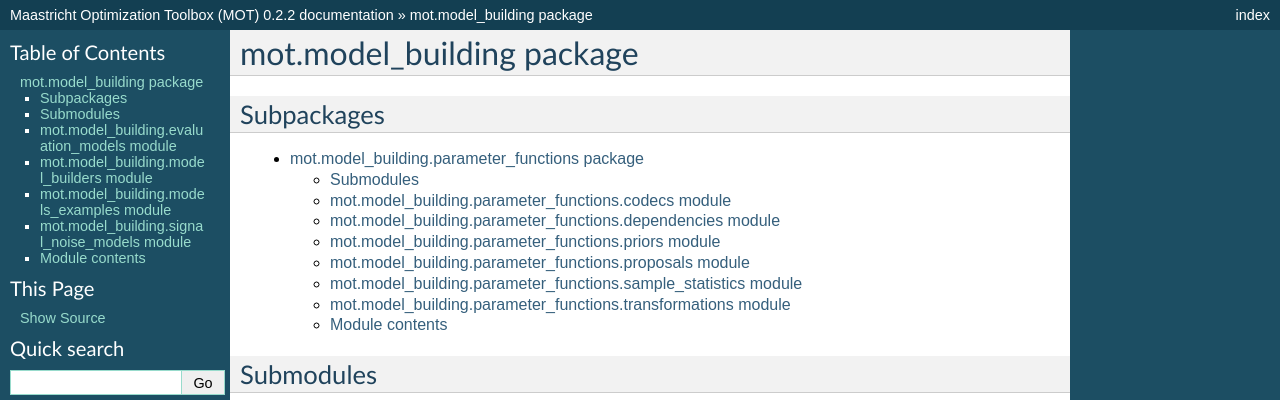
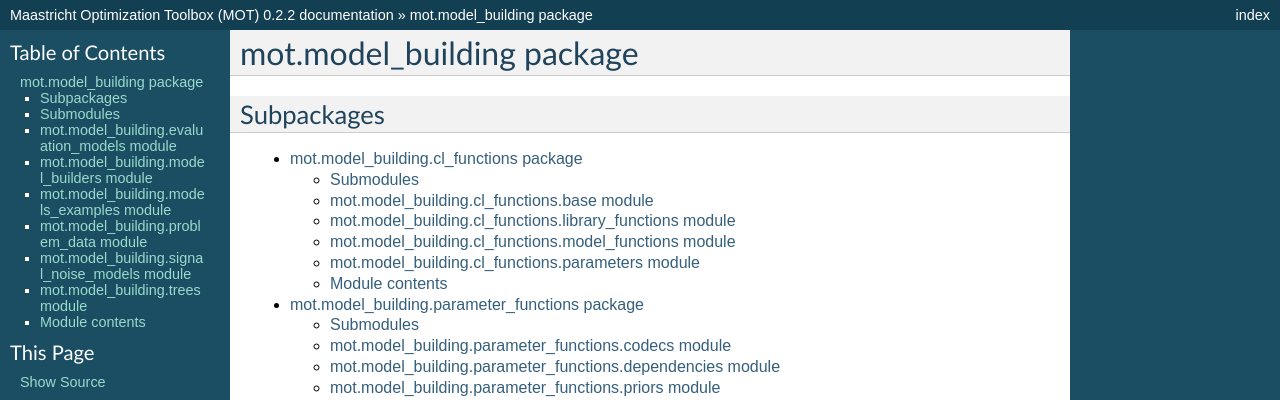
Before and after one commit to robbert-harms/MOT, a Sphinx documentation site: the page built from docs/mot.model_building.rst, in a window 1280 px wide and 1400 px high. Shown: the top 400 px of the window. Built offline with Sphinx 7.4.7, drawn with Linux system fonts in a browser that asks for light colours; some of the changed text lies outside the part shown.

Commit message:
Updates to the documentation

```diff
--- /dev/null
+++ b/docs/mot.model_building.cl_functions.rst
@@ -0,0 +1,46 @@
+mot.model_building.cl_functions package
+=======================================
+
+Submodules
+----------
+
+mot.model_building.cl_functions.base module
+-------------------------------------------
+
+.. automodule:: mot.model_building.cl_functions.base
+    :members:
+    :undoc-members:
+    :show-inheritance:
+
+mot.model_building.cl_functions.library_functions module
+--------------------------------------------------------
+
+.. automodule:: mot.model_building.cl_functions.library_functions
+    :members:
+    :undoc-members:
+    :show-inheritance:
+
+mot.model_building.cl_functions.model_functions module
+------------------------------------------------------
+
+.. automodule:: mot.model_building.cl_functions.model_functions
+    :members:
+    :undoc-members:
+    :show-inheritance:
+
+mot.model_building.cl_functions.parameters module
+-------------------------------------------------
+
+.. automodule:: mot.model_building.cl_functions.parameters
+    :members:
+    :undoc-members:
+    :show-inheritance:
+
+
+Module contents
+---------------
+
+.. automodule:: mot.model_building.cl_functions
+    :members:
+    :undoc-members:
+    :show-inheritance:
--- a/docs/mot.model_building.rst
+++ b/docs/mot.model_building.rst
@@ -6,6 +6,7 @@ Subpackages
 
 .. toctree::
 
+    mot.model_building.cl_functions
     mot.model_building.parameter_functions
 
 Submodules
@@ -35,10 +36,26 @@ mot.model_building.models_examples module
     :undoc-members:
     :show-inheritance:
 
+mot.model_building.problem_data module
+--------------------------------------
+
+.. automodule:: mot.model_building.problem_data
+    :members:
+    :undoc-members:
+    :show-inheritance:
+
 mot.model_building.signal_noise_models module
 ---------------------------------------------
 
 .. automodule:: mot.model_building.signal_noise_models
+    :members:
+    :undoc-members:
+    :show-inheritance:
+
+mot.model_building.trees module
+-------------------------------
+
+.. automodule:: mot.model_building.trees
     :members:
     :undoc-members:
     :show-inheritance:
--- a/docs/mot.rst
+++ b/docs/mot.rst
@@ -13,10 +13,10 @@ Subpackages
 Submodules
 ----------
 
-mot.base module
----------------
+mot.cl_data_type module
+-----------------------
 
-.. automodule:: mot.base
+.. automodule:: mot.cl_data_type
     :members:
     :undoc-members:
     :show-inheritance:
@@ -69,18 +61,10 @@ mot.load_balance_strategies module
     :undoc-members:
     :show-inheritance:
 
-mot.models module
------------------
+mot.model_interfaces module
+---------------------------
 
-.. automodule:: mot.models
-    :members:
-    :undoc-members:
-    :show-inheritance:
-
-mot.trees module
-----------------
-
-.. automodule:: mot.trees
+.. automodule:: mot.model_interfaces
     :members:
     :undoc-members:
     :show-inheritance:
```
Also changed, not shown: other parts of docs/mot.rst (+0 -8 lines), 4 other files.
